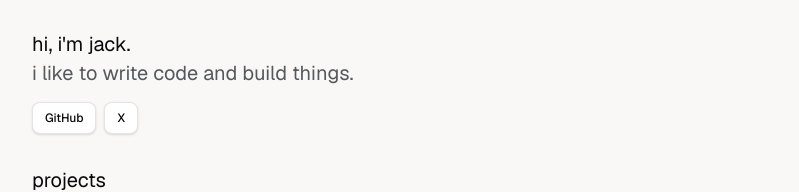
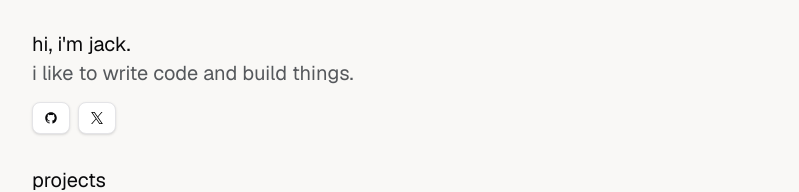
Before and after one commit to jackquinlan/jackquinlan.me, a Next.js app: page / in a window 1280 px wide. Shown: the top 192 px of the page, without its empty margins (240-1039 px from the left). Built offline with nearby package versions, Linux system fonts and the light colour scheme.

Commit message:
change social buttons and update canvas effect

```diff
--- a/package.json
+++ b/package.json
@@ -10,6 +10,7 @@
     "format": "prettier --write \"**/*.{ts,js,tsx,md}\""
   },
   "dependencies": {
+    "@radix-ui/react-aspect-ratio": "^1.1.2",
     "@radix-ui/react-slot": "^1.1.2",
     "@radix-ui/react-tooltip": "^1.1.8",
     "@react-three/fiber": "^9.1.0",
--- a/src/app/layout.tsx
+++ b/src/app/layout.tsx
@@ -5,7 +5,7 @@ import { GeistSans } from "geist/font/sans";
 import "@/globals.css";
 
 export const metadata: Metadata = {
-  title: "jackquinlan",
+  title: "hi, i'm jack",
 };
 
 export default function RootLayout({
--- a/src/app/page.tsx
+++ b/src/app/page.tsx
@@ -6,10 +6,20 @@ const SOCIAL_LINKS = [
   {
     href: "http://www.github.com/jackquinlan",
     text: "GitHub",
+    logo: (
+      <svg width="12" height="12" viewBox="0 0 15 15" fill="none" xmlns="http://www.w3.org/2000/svg">
+        <path d="M7.49933 0.25C3.49635 0.25 0.25 3.49593 0.25 7.50024C0.25 10.703 2.32715 13.4206 5.2081 14.3797C5.57084 14.446 5.70302 14.2222 5.70302 14.0299C5.70302 13.8576 5.69679 13.4019 5.69323 12.797C3.67661 13.235 3.25112 11.825 3.25112 11.825C2.92132 10.9874 2.44599 10.7644 2.44599 10.7644C1.78773 10.3149 2.49584 10.3238 2.49584 10.3238C3.22353 10.375 3.60629 11.0711 3.60629 11.0711C4.25298 12.1788 5.30335 11.8588 5.71638 11.6732C5.78225 11.205 5.96962 10.8854 6.17658 10.7043C4.56675 10.5209 2.87415 9.89918 2.87415 7.12104C2.87415 6.32925 3.15677 5.68257 3.62053 5.17563C3.54576 4.99226 3.29697 4.25521 3.69174 3.25691C3.69174 3.25691 4.30015 3.06196 5.68522 3.99973C6.26337 3.83906 6.8838 3.75895 7.50022 3.75583C8.1162 3.75895 8.73619 3.83906 9.31523 3.99973C10.6994 3.06196 11.3069 3.25691 11.3069 3.25691C11.7026 4.25521 11.4538 4.99226 11.3795 5.17563C11.8441 5.68257 12.1245 6.32925 12.1245 7.12104C12.1245 9.9063 10.4292 10.5192 8.81452 10.6985C9.07444 10.9224 9.30633 11.3648 9.30633 12.0413C9.30633 13.0102 9.29742 13.7922 9.29742 14.0299C9.29742 14.2239 9.42828 14.4496 9.79591 14.3788C12.6746 13.4179 14.75 10.7025 14.75 7.50024C14.75 3.49593 11.5036 0.25 7.49933 0.25Z" fill="currentColor" fillRule="evenodd" clipRule="evenodd" />
+      </svg>
+    )
   },
   {
     href: "http://www.x.com/abinaryorbit",
     text: "X",
+    logo: (
+      <svg width="12" height="12" className="fill-black dark:fill-white" viewBox="0 0 1200 1227" fill="none" xmlns="http://www.w3.org/2000/svg">
+        <path d="M714.163 519.284L1160.89 0H1055.03L667.137 450.887L357.328 0H0L468.492 681.821L0 1226.37H105.866L515.491 750.218L842.672 1226.37H1200L714.137 519.284H714.163ZM569.165 687.828L521.697 619.934L144.011 79.6944H306.615L611.412 515.685L658.88 583.579L1055.08 1150.3H892.476L569.165 687.854V687.828Z" />
+      </svg>
+    )
   },
 ];
 
--- a/src/components/canvas-flickering-grid.tsx
+++ b/src/components/canvas-flickering-grid.tsx
@@ -204,6 +204,7 @@ const ShaderMaterial = ({
     timeLocation.value = timestamp;
   });
 
+  const pixelRatio = useThree().gl.getPixelRatio();
   const getUniforms = React.useCallback(() => {
     const preparedUniforms: { [key: string]: THREE.Uniform } = {};
 
@@ -237,13 +238,12 @@ const ShaderMaterial = ({
           break;
       }
     }
-
     preparedUniforms["u_time"] = new THREE.Uniform(0);
     preparedUniforms["u_resolution"] = new THREE.Uniform(
-      new THREE.Vector2(size.width * 2, size.height * 2)
-    ); // Initialize u_resolution
+      new THREE.Vector2(size.width * pixelRatio, size.height * pixelRatio)
+    );
     return preparedUniforms;
-  }, [uniforms, size.width, size.height]);
+  }, [uniforms, size.width, size.height, pixelRatio]);
 
   // Shader material
   const material = useMemo(() => {
@@ -253,7 +253,7 @@ const ShaderMaterial = ({
         in vec2 coordinates;
         uniform vec2 u_resolution;
         out vec2 fragCoord;
-      void main(){
+        void main() {
           float x = position.x;
           float y = position.y;
           gl_Position = vec4(x, y, 0.0, 1.0);
@@ -262,7 +262,12 @@ const ShaderMaterial = ({
         }
       `,
       fragmentShader: source,
-      uniforms: getUniforms(),
+      uniforms: {
+        ...getUniforms(),
+        u_resolution: new THREE.Uniform(
+          new THREE.Vector2(size.width * pixelRatio, size.height * pixelRatio)
+        ),
+    },
       glslVersion: THREE.GLSL3,
       blending: THREE.CustomBlending,
       blendSrc: THREE.SrcAlphaFactor,
@@ -270,7 +275,7 @@ const ShaderMaterial = ({
     });
 
     return materialObject;
-  }, [source, getUniforms]);
+  }, [source, getUniforms, pixelRatio, size.width, size.height]);
 
   return (
     <mesh ref={ref}>
--- a/src/components/social-button.tsx
+++ b/src/components/social-button.tsx
@@ -5,9 +5,10 @@ import { Button } from "@/components/ui/button";
 interface SocialButtonProps {
   href: string;
   text: string;
+  logo: React.ReactNode;
 }
 
-export function SocialButton({ href, text }: SocialButtonProps) {
+export function SocialButton({ href, text, logo }: SocialButtonProps) {
   return (
     <Button
       variant="outline"
@@ -16,7 +17,7 @@ export function SocialButton({ href, text }: SocialButtonProps) {
       asChild
     >
       <Link href={href} target="_blank" rel="noopener noreferrer">
-        {text}
+        {logo ?? text}
       </Link>
     </Button>
   );
```
Also changed, not shown: 1 other file (tests, documents, lock files or other folders). Lines whose indentation alone changed are shown as unchanged.
